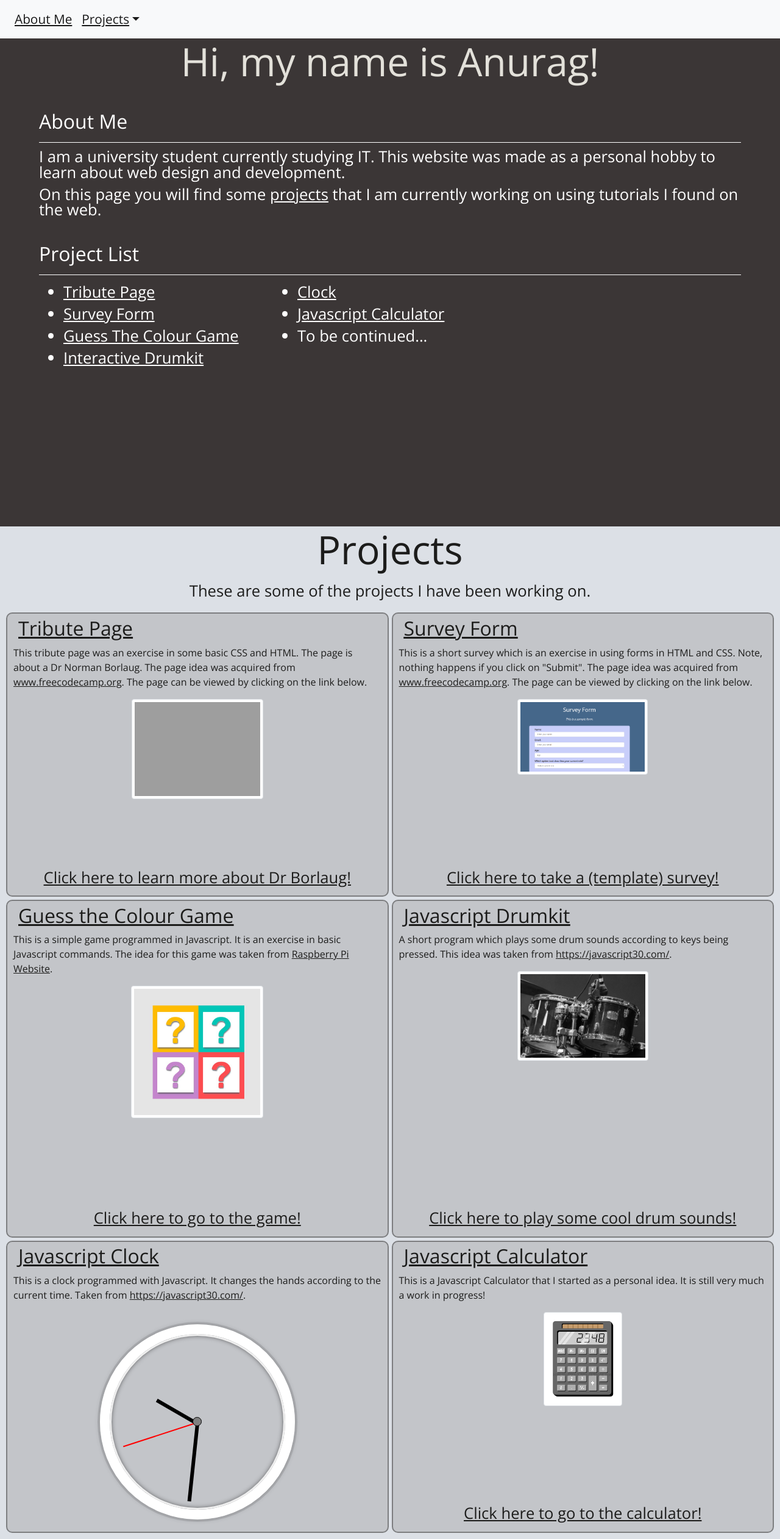
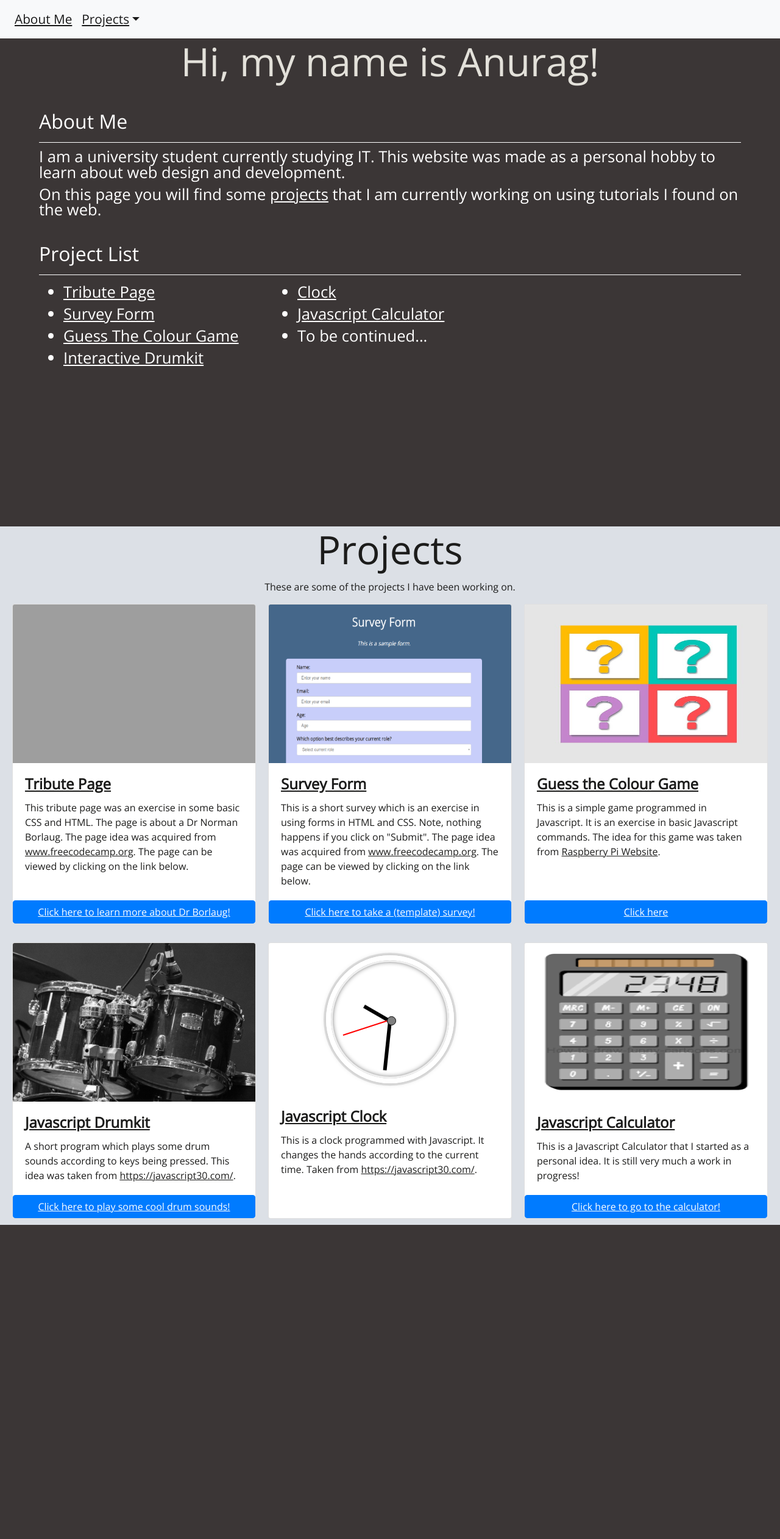
Before and after one commit to anuragpurkayastha/anuragpurkayastha.github.io, a PHP site: page / in a window 1280 px wide. Shown: the whole page at 61% size. After the commit the page ends 2008 px from the top, so only its background shows below. Run offline with PHP 8.4, Linux system fonts and the light colour scheme; grey boxes are pictures that could not be loaded.

Commit message:
Implemented card layout for projects using Bootstrap on homepage.

```diff
--- a/css/style.css
+++ b/css/style.css
@@ -113,18 +113,34 @@ nav a:hover	{
 /*================================================*/
 /*	Projects section*/
 /*================================================*/
-.projects p {
-  font-size: 1.6rem;
-}
 
 .projects-container {
   display: grid;
-  grid-template-columns: 1fr 1fr;
-  grid-column-gap: 5px;
-  grid-row-gap: 5px;
-  margin-left: 10px;
-  margin-right: 10px;
+  grid-template-columns: 1fr 1fr 1fr;
+  grid-column-gap: 20px;
+  grid-row-gap: 30px;
+  margin-left: 20px;
+  margin-right: 20px;
   margin-bottom: 10px;
+}
+
+.card   {
+    transition: transform 0.2s;
+}
+
+.card:hover     {
+    border: 2px solid yellow;
+    box-shadow: 5px 5px 10px black;
+}
+
+.card-img-top   {
+    height: 260px;
+}
+
+.card-title {
+    text-align: left;
+    font-weight: bold;
+    text-decoration: underline;
 }
 
 .project-section {
@@ -138,7 +154,7 @@ nav a:hover	{
 .project-section p {
 	text-align:left;
 	font-style: normal;
-	font-size: 100%;
+	font-size: 16pt;
 }
 
 .project-section h3{
@@ -476,9 +492,9 @@ kbd {
 /*                          Javascript clock                                   */
 /*=============================================================================*/
 .clock {
-	width: 20rem;
-	height: 20rem;
-	border: 1rem solid white;
+	width: 210px;
+	height: 210px;
+	border: 0.5rem solid white;
 	border-radius: 50%;
 	margin: 20px auto;
 	position: relative;
--- a/index.html
+++ b/index.html
@@ -71,56 +71,51 @@
         <!-- PROJECT TILES -->
 		<div class="projects-container">
             <!--Tribute Page -->
-			<div id="tributePageProject" class="d-flex flex-column project-section">
-				<h3><a href="./project1_tributepage.html">Tribute Page</a></h3>
-
-				<p>This tribute page was an exercise in some basic CSS and HTML. The page is about a Dr Norman Borlaug. The page idea was acquired from <a href="https://www.freecodecamp.org" target="_blank">www.freecodecamp.org</a>. The page can be viewed by clicking on the link below.</p>
-
-				<a href="./project1_tributepage.html"><img src="https://c2.staticflickr.com/4/3689/10613180113_fdf7bcd316_b.jpg" alt="Tribute Page" class="img-thumbnail img-fluid"></a>
-
-				<a class = "mt-auto project-link" href="./project1_tributepage.html">Click here to learn more about Dr Borlaug!</a>
+			<div class="card">
+				<img class="card-img-top" src="https://c2.staticflickr.com/4/3689/10613180113_fdf7bcd316_b.jpg" alt="Tribute Page">
+                <div class="card-body">
+                    <h4 class="card-title text-left">Tribute Page</h4>
+                    <p class="card-text text-left">This tribute page was an exercise in some basic CSS and HTML. The page is about a Dr Norman Borlaug. The page idea was acquired from <a href="https://www.freecodecamp.org" target="_blank">www.freecodecamp.org</a>. The page can be viewed by clicking on the link below.</p>
+                </div>
+				<a class = "btn btn-primary" href="./project1_tributepage.html">Click here to learn more about Dr Borlaug!</a>
 			</div>
 
       		<!--Survey Form -->
-      		<div id="surveyFormProject" class="d-flex flex-column project-section">
-      			<h3><a href="./project2_surveyform.html">Survey Form</a></h3>
-
-      			<p>This is a short survey which is an exercise in using forms in HTML and CSS. Note, nothing happens if you click on "Submit". The page idea was acquired from <a href="https://www.freecodecamp.org" target="_blank">www.freecodecamp.org</a>. The page can be viewed by clicking on the link below.</p>
-
-      			<a href="./project2_surveyform.html"><img src="./img/Survey_image.png" alt="Survey form image" class="img-thumbnail img-fluid"></a>
-
-      			<a class="mt-auto project-link" href="./project2_surveyform.html">Click here to take a (template) survey!</a>
+      		<div class="card text-left">
+                <img src="./img/Survey_image.png" alt="Survey form image" class="card-img-top">
+                <div class="card-body">
+                    <h4 class="card-title">Survey Form</h4>
+		            <p class="card-text">This is a short survey which is an exercise in using forms in HTML and CSS. Note, nothing happens if you click on "Submit". The page idea was acquired from <a href="https://www.freecodecamp.org" target="_blank">www.freecodecamp.org</a>. The page can be viewed by clicking on the link below.</p>
+                </div>
+      			<a class="btn btn-primary" href="./project2_surveyform.html">Click here to take a (template) survey!</a>
       		</div>
 
       		<!--Project 3 - Javascript Game: Guess The Colour-->
-      		<div id="guessTheColourGame" class="d-flex flex-column project-section">
-      			<h3><a href="./GuessTheColourGame.html">Guess the Colour Game</a></h3>
+      		<div class="card text-left">
+                <img src="./img/guessTheColourImage_homepage.jpg" alt="Guess The Colour game page" class="card-img-top">
+                <div class="card-body">
+          			<h4 class="card-title">Guess the Colour Game</h4>
 
-      			<p>This is a simple game programmed in Javascript. It is an exercise in basic Javascript commands. The idea for this game was taken from <a href="https://projects.raspberrypi.org/en/projects/cd-beginner-javascript-sushi" target="_blank">Raspberry Pi Website</a>.</p>
-
-    			  <a href="./GuessTheColourGame.html"><img src="./img/guessTheColourImage_homepage.jpg" alt="Guess The Colour game page" class="img-thumbnail img-fluid"></a>
-
-      			<a class = "project-link" href="./GuessTheColourGame.html">Click here to go to the game!</a>
-      		</div>
+          			<p class="card-text">This is a simple game programmed in Javascript. It is an exercise in basic Javascript commands. The idea for this game was taken from <a href="https://projects.raspberrypi.org/en/projects/cd-beginner-javascript-sushi" target="_blank">Raspberry Pi Website</a>.</p>
+                </div>
+                <a class="btn btn-primary" href="#">Click here</a>
+            </div>
 
     		<!-- Javascript Drumkit-->
-      		<div id="javascriptDrumkit" class="d-flex flex-column project-section">
-      			<h3><a href="./Javascript-Drumkit.html">Javascript Drumkit</a></h3>
+      		<div class="card">
+                <img src="./img/drumkit.jpg" alt="Image of drumkit" class="card-img-top">
 
-      			<p>A short program which plays some drum sounds according to keys being pressed. This idea was taken from <a href="https://javascript30.com/" target="_blank">https://javascript30.com/</a>.</p>
+                <div class="card-body text-left">
+                    <h4 class="card-title">Javascript Drumkit</h3>
 
-    			  <a href="./Javascript-Drumkit.html"><img src="./img/drumkit.jpg" alt="Image of drumkit" class="img-thumbnail img-fluid"></a>
-
-      			<a class = "mt-auto project-link" href="./Javascript-Drumkit.html">Click here to play some cool drum sounds!</a>
+      			    <p class="card-text">A short program which plays some drum sounds according to keys being pressed. This idea was taken from <a href="https://javascript30.com/" target="_blank">https://javascript30.com/</a>.</p>
+                </div>
+      			<a class = "btn btn-primary" href="./Javascript-Drumkit.html">Click here to play some cool drum sounds!</a>
       		</div>
 
     		<!--Javascript clock -->
-    		<div id="javascriptClock" class = "d-flex flex-column project-section">
-    			<h3>Javascript Clock</h3>
-
-    			<p>This is a clock programmed with Javascript. It changes the hands according to the current time. Taken from <a href="https://javascript30.com/" target="_blank">https://javascript30.com/</a>.</p>
-
-    			<div class="clock">
+    		<div class = "card text-left">
+                <div class="clock">
     				<div class="clock-face">
     					<div class="hand hour-hand"></div>
     					<div class="hand min-hand"></div>
@@ -128,15 +123,24 @@
                         <div class="center-circle"></div>
     				</div>
     		    </div>
+
+                <div class="card-body">
+    			    <h4 class="card-title">Javascript Clock</h4>
+
+    			    <p class="card-text">This is a clock programmed with Javascript. It changes the hands according to the current time. Taken from <a href="https://javascript30.com/" target="_blank">https://javascript30.com/</a>.</p>
+                </div>
     		</div>
 
 			<!--Javascript Calculator -->
-    		<div id="javascriptCalculator" class = "d-flex flex-column project-section">
-    			<h3>Javascript Calculator</h3>
+    		<div class = "card text-left">
+                <img src="./img/calculator.png" alt="Image of calculator" class="card-img-top">
 
-    			<p>This is a Javascript Calculator that I started as a personal idea. It is still very much a work in progress!</p>
-				<a href="./JavascriptCalculator.html"><img src="./img/calculator.png" alt="Image of calculator" class="img-thumbnail img-fluid"></a>
-				<a class="mt-auto project-link" href="./JavascriptCalculator.html">Click here to go to the calculator!</a>
+                <div class="card-body">
+    			    <h4 class="card-title">Javascript Calculator</h4>
+
+    			    <p class="card-text">This is a Javascript Calculator that I started as a personal idea. It is still very much a work in progress!</p>
+				</div>
+				<a class="btn btn-primary" href="./JavascriptCalculator.html">Click here to go to the calculator!</a>
     		</div>
         </div>
     </div>
```
